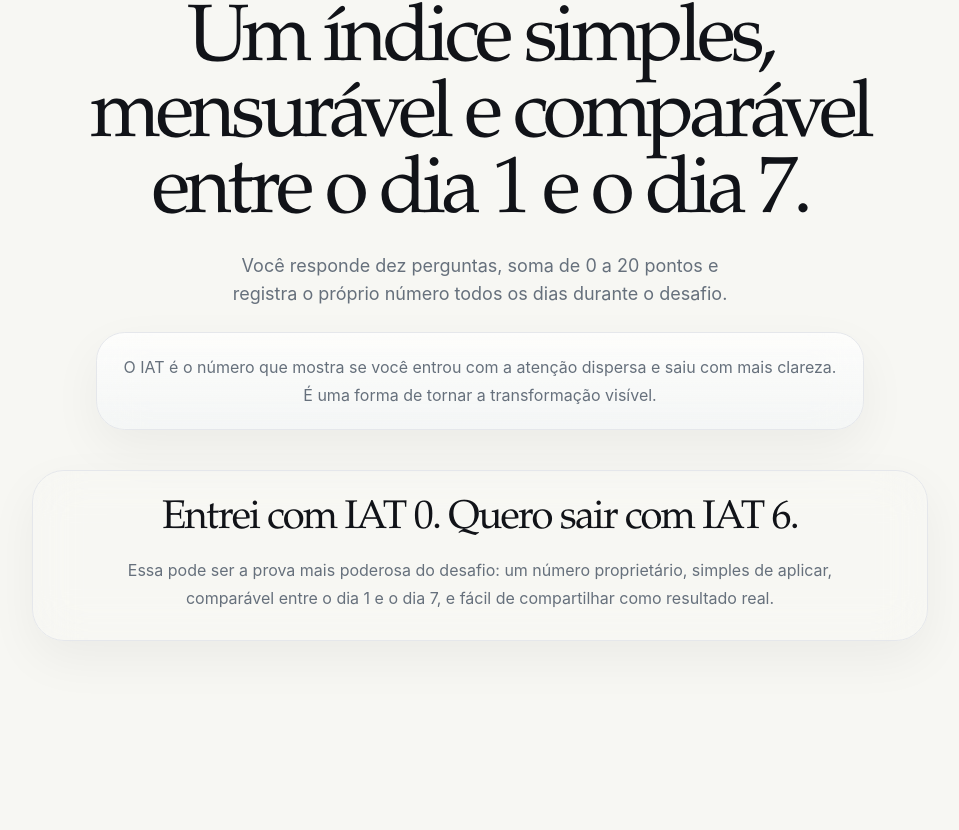
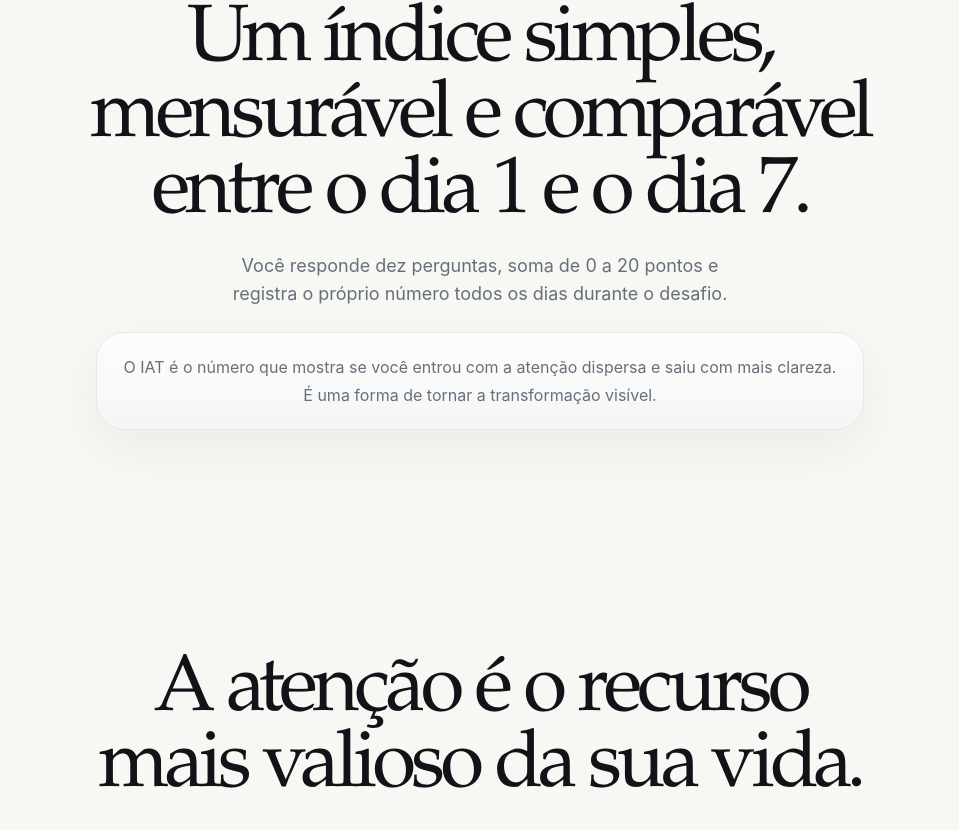
Before and after one commit to VitorTyso/Site-Desafio-7-Dias, a Next.js app: page / in a window 1280 px wide. Shown: the part 1801-2631 px from the top of the page, without its empty margins (160-1119 px from the left). Built offline with nearby package versions, Linux system fonts and the light colour scheme.

Commit message:
Add files via upload

```diff
--- a/components/landing-page.tsx
+++ b/components/landing-page.tsx
@@ -501,12 +501,6 @@ export function LandingPage() {
     [iatAnswers]
   );
 
-  const handleIatSelect = (questionIndex: number, points: 0 | 1 | 2) => {
-    setIatAnswers((current) =>
-      current.map((answer, index) => (index === questionIndex ? points : answer))
-    );
-  };
-
   const activeQuestion = iatQuestions[iatSlide];
 
   const handleNextIat = () => {
@@ -515,6 +509,16 @@ export function LandingPage() {
 
   const handlePrevIat = () => {
     setIatSlide((current) => (current - 1 + iatQuestions.length) % iatQuestions.length);
+  };
+
+  const handleIatSelect = (questionIndex: number, points: 0 | 1 | 2) => {
+    setIatAnswers((current) =>
+      current.map((answer, index) => (index === questionIndex ? points : answer))
+    );
+
+    if (questionIndex < iatQuestions.length - 1) {
+      setIatSlide(questionIndex + 1);
+    }
   };
 
   return (
@@ -570,7 +574,7 @@ export function LandingPage() {
             <div className="rounded-[2.5rem] border border-[rgba(134,149,170,0.18)] bg-[linear-gradient(180deg,rgba(255,255,255,0.76)_0%,rgba(241,245,248,0.62)_100%)] p-5 shadow-[0_24px_80px_rgba(16,17,20,0.08)] backdrop-blur-2xl">
               <div className="rounded-[2rem] border border-[rgba(134,149,170,0.16)] bg-white/58 p-6">
                 <div className="grid gap-6 lg:grid-cols-[0.88fr_1.12fr] lg:items-start">
-                  <div>
+                  <div className="order-2 lg:order-1">
                     <div className="text-[0.68rem] font-semibold uppercase tracking-[0.22em] text-[#8b94a1]">
                       Índice de Atenção Tyso — IAT
                     </div>
@@ -617,7 +621,7 @@ export function LandingPage() {
                     </div>
                   </div>
 
-                  <div className="rounded-[1.8rem] border border-black/6 bg-[linear-gradient(180deg,rgba(255,255,255,0.74)_0%,rgba(241,245,248,0.56)_100%)] p-5 shadow-[0_18px_50px_rgba(16,17,20,0.05)]">
+                  <div className="order-1 rounded-[1.8rem] border border-black/6 bg-[linear-gradient(180deg,rgba(255,255,255,0.74)_0%,rgba(241,245,248,0.56)_100%)] p-5 shadow-[0_18px_50px_rgba(16,17,20,0.05)] lg:order-2">
                     <div className="mb-4 flex items-center justify-between gap-4">
                       <div className="rounded-full border border-black/6 bg-[#eff3f8] px-3 py-1 text-[0.66rem] font-semibold uppercase tracking-[0.22em] text-[#8b94a1]">
                         {String(iatSlide + 1).padStart(2, "0")}
@@ -706,20 +710,6 @@ export function LandingPage() {
             </p>
           </div>
 
-          <motion.div
-            className="mx-auto mt-10 max-w-4xl rounded-[2rem] border border-black/6 bg-white/72 p-6 text-center shadow-[0_18px_50px_rgba(16,17,20,0.05)] backdrop-blur-xl md:p-7"
-            initial="hidden"
-            whileInView="visible"
-            viewport={{ once: true, amount: 0.25 }}
-            variants={fadeUp}
-          >
-            <p className="font-serif text-[2rem] leading-[1.04] tracking-[-0.045em] text-[#111318] md:text-[2.5rem]">
-              Entrei com IAT {Math.max(iatScore - 6, 0)}. Quero sair com IAT {Math.min(iatScore + 6, 20)}.
-            </p>
-            <p className="mx-auto mt-4 max-w-3xl text-base leading-7 text-[#66707c]">
-              Essa pode ser a prova mais poderosa do desafio: um número proprietário, simples de aplicar, comparável entre o dia 1 e o dia 7, e fácil de compartilhar como resultado real.
-            </p>
-          </motion.div>
         </div>
       </section>
 
```
